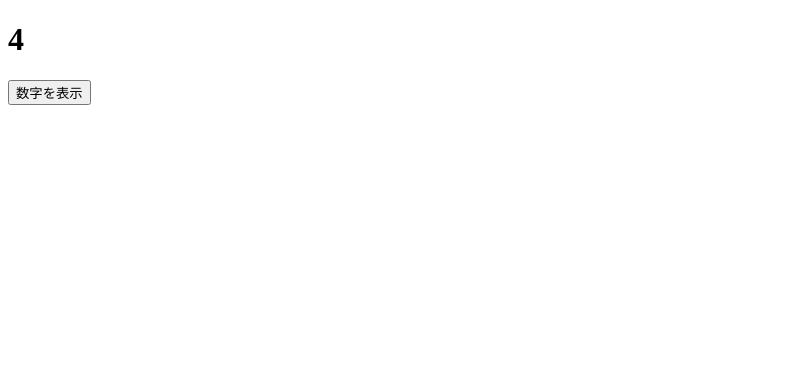
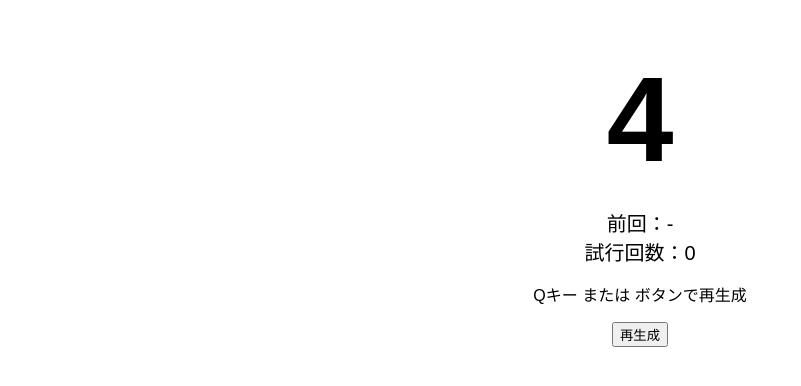
Before and after one commit to washiosite/sikkema, a plain HTML site: page index.html in a window 1280 px wide. Shown: the whole page, without its empty margins (0-801 px from the left). Drawn offline with Linux system fonts and the light colour scheme.

Commit message:
Update index.html

```diff
--- a/index.html
+++ b/index.html
@@ -1,14 +1,34 @@
 <!DOCTYPE html>
 <html lang="ja">
 <head>
-    <meta charset="UTF-8">
-    <meta name="viewport" content="width=device-width, initial-scale=1.0">
-    <title>ランダム数字</title>
+<meta charset="UTF-8">
+<title>0～9ランダム</title>
+<style>
+body{
+    font-family:sans-serif;
+    text-align:center;
+    margin-top:50px;
+}
+#number{
+    font-size:120px;
+    margin:20px;
+}
+.info{
+    font-size:20px;
+}
+</style>
 </head>
 <body>
 
-<h1 id="number">?</h1>
-<button onclick="randomNumber()">数字を表示</button>
+<h1 id="number">-</h1>
+
+<div class="info">
+    <div>前回：<span id="prev">-</span></div>
+    <div>試行回数：<span id="count">0</span></div>
+</div>
+
+<p>Qキー または ボタンで再生成</p>
+<button id="btn">再生成</button>
 
 <script src="script.js"></script>
 
```
